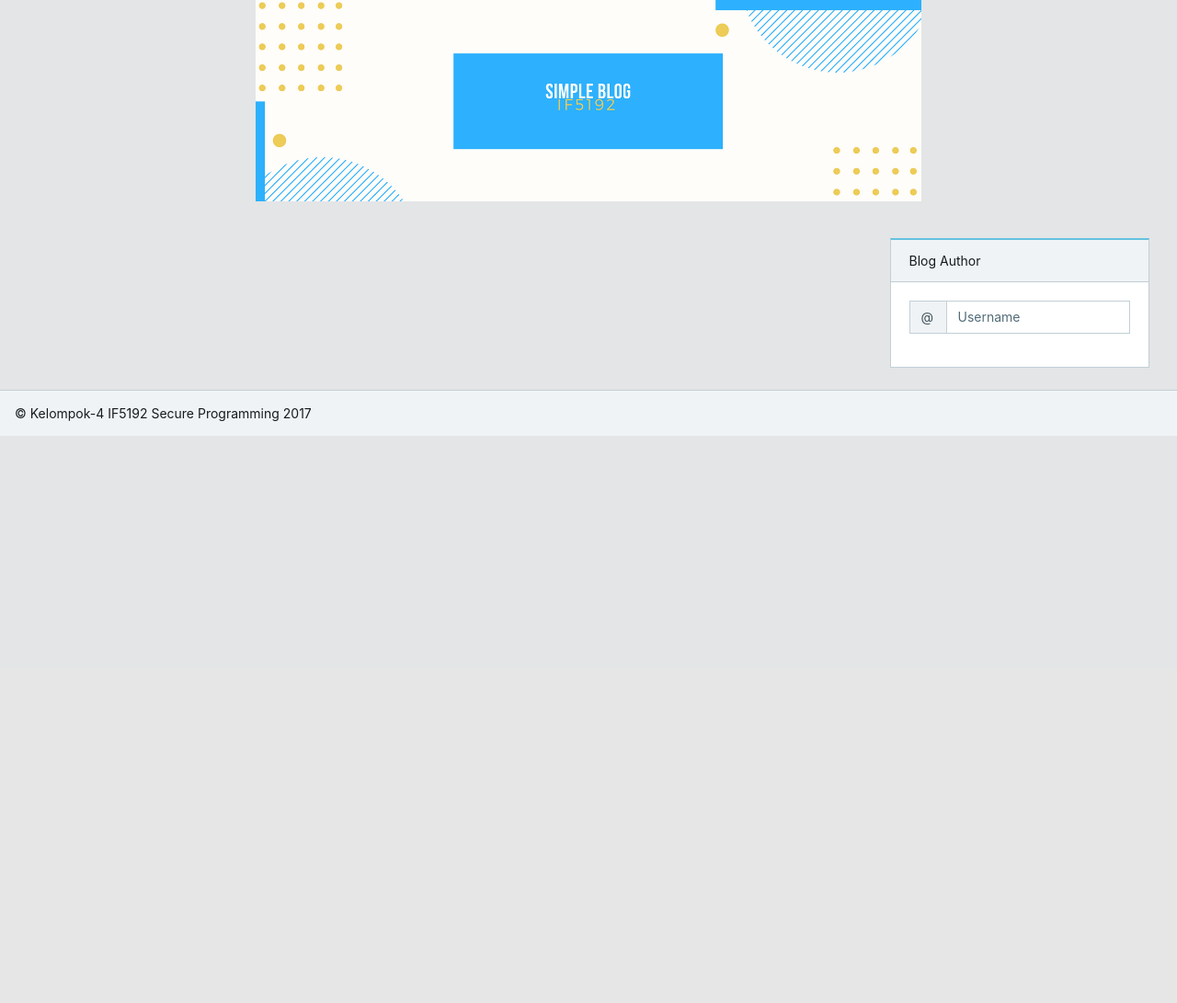
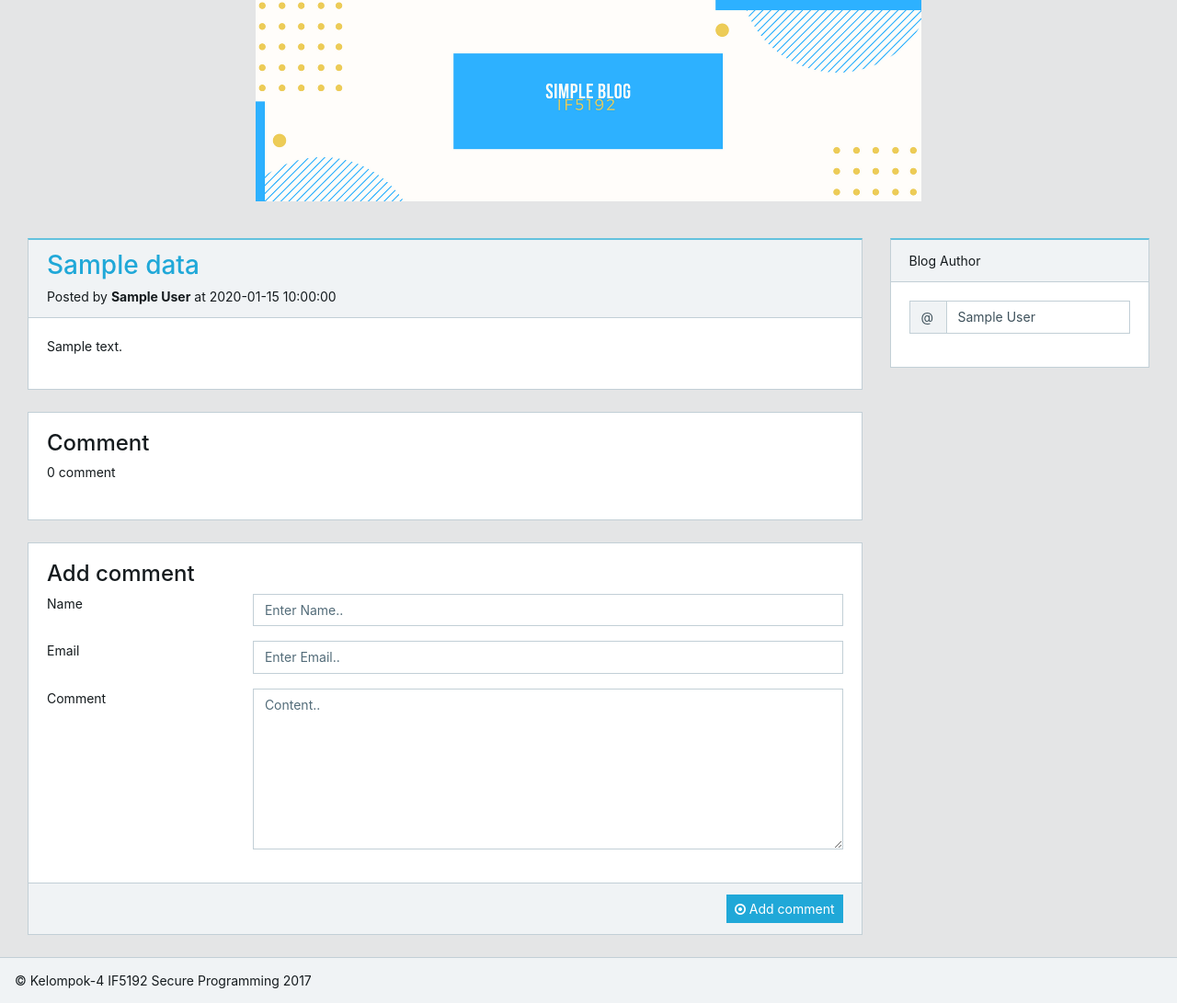
Before and after one commit to jsetiady/MiniBlog, a PHP site: the page made by src/view/blog.php in a window 1280 px wide. Shown: the part 72-1163 px from the top of the page at 92% size. Before the commit the page ends 546 px from the top, so only its background shows below. Run offline with PHP 8.4, Linux system fonts and the light colour scheme; the visitor is signed in with stand-in values (Sample User, id 1); the template is opened without the code that fills it: most values are stand-ins (such as "Sample title", 1, 10 or a date in 2020); some libraries are stand-ins or nearby versions.

Commit message:
Fix view blog

```diff
--- a/src/view/blog.php
+++ b/src/view/blog.php
@@ -20,30 +20,16 @@
                 <div class="row">
                     <div class="col-md-9">
 
+                        <?php foreach($data as $d): ?>
+                             <?php include 'blog_content.php'; ?>
+                            <?php include 'blog_comment.php'; ?>
+                        <?php endforeach; ?>
 
-
+                        <?php include 'blog_emptypost.php'; ?>
+                        <?php include 'blog_paging.php'; ?>
                     </div>
 
-                    <?php
-                        if (!empty($data))
-                        {
-                    ?>
-                        <div class="col-md-3">
-                            <div class="card card-accent-info" style="margin-top:40px">
-                                <div class="card-header">
-                                  Blog Author
-                                </div>
-                                <div class="card-body">
-                                    <div class="input-group mb-3">
-                                      <span class="input-group-addon">@</span>
-                                      <input style="background-color:#FFF" type="text" class="form-control" disabled placeholder="Username" value="<?php echo $data[0]->postAuthor; ?>">
-                                    </div>
-                                </div>
-                              </div>
-                        </div>
-                        <?
-                        }
-                        ?>
+                   <?php include 'blog_author.php'; ?>
 
 
                 </div>
--- /dev/null
+++ b/src/view/blog_author.php
@@ -0,0 +1,20 @@
+ <?php
+    if (!empty($data))
+    {
+?>
+    <div class="col-md-3">
+        <div class="card card-accent-info" style="margin-top:40px">
+            <div class="card-header">
+              Blog Author
+            </div>
+            <div class="card-body">
+                <div class="input-group mb-3">
+                  <span class="input-group-addon">@</span>
+                  <input style="background-color:#FFF" type="text" class="form-control" disabled placeholder="Username" value="<?php echo $data[0]->postAuthor; ?>">
+                </div>
+            </div>
+          </div>
+    </div>
+    <?php
+    }
+    ?>
--- /dev/null
+++ b/src/view/blog_comment.php
@@ -0,0 +1,59 @@
+<?php
+    if(isset($postId)) {
+    ?>
+            <div class="card ">
+                <div class="card-body">
+                    <h4>Comment</h4>
+                    <div id="commentSection">
+                        <div class="row">
+                            <div class="col-md-3">0 comment</div>
+                        </div><br/>
+                    </div>
+                </div>
+            </div>
+
+
+          <div class="card">
+            <div class="card-body">
+                <h4>Add comment</h4>
+                    <form id="commentForm" method="post" >
+                        <div class="form-group row">
+                          <label class="col-md-3 form-control-label" for="addCommentName">Name</label>
+                          <div class="col-md-9">
+                            <input type="text" id="addCommentName" name="name" class="form-control" placeholder="Enter Name..">
+                            <div id="feedbackAddCommentName" class="invalid-feedback hidden">
+                              Invalid name
+                            </div>
+                          </div>
+                        </div>
+                        <div class="form-group row">
+                          <label class="col-md-3 form-control-label" for="addCommentEmail">Email</label>
+                          <div class="col-md-9">
+                            <input type="email" id="addCommentEmail" name="email" class="form-control" placeholder="Enter Email..">
+                            <div id="feedbackAddCommentEmail" class="invalid-feedback hidden">
+                              Invalid email
+                            </div>
+                          </div>
+                        </div>
+                        <div class="form-group row">
+                            <label class="col-md-3 form-control-label" for="addCommentComment">Comment</label>
+                            <div class="col-md-9">
+                              <textarea id="addCommentComment" name="comment" rows="9" class="form-control" placeholder="Content.."></textarea>
+                              <div id="feedbackAddCommentComment" class="invalid-feedback hidden">
+                              Input invalid
+                              </div>
+                              <input type="hidden" id="addCommentDate" name="commentDate" />
+                              <input type="hidden" id="addCommentPostId" name="postId" />
+                          </div>
+                        </div>
+                    </form>
+            </div>
+            <div class="card-footer">
+              <button id="addComment" type="submit" class="btn btn-sm btn-primary float-right"><i class="fa fa-dot-circle-o"></i> Add comment</button>
+            </div>
+          </div>
+
+
+    <?php
+    }
+    ?>
--- /dev/null
+++ b/src/view/blog_content.php
@@ -0,0 +1,25 @@
+<div class="card card-accent-info" style="margin-top:40px">
+    <div class="card-header">
+        <a href="<?php echo API_URL . "blog/" . $d->postAuthor . "/" . $d->postId ;?>">
+            <h3><?php echo $d->postTitle; ?></h3>
+        </a>
+        <span>Posted by <b><?php echo $d->postAuthor; ?></b> at <?php echo $d->postDate?></span>
+        <?php if ($_SESSION['username'] == $d->postAuthor) { ?>
+            <a href="#" onclick='confirmdelete(<?php echo $d->postId?>, "<?php echo $d->postAuthor?>")'>
+                <span class="badge badge-danger float-right launch-confirm" data-toggle="modal"   >Delete</span>
+        </a>&nbsp;&nbsp;
+            <a href="<?php echo API_URL?>editpost?postId=<?php echo $d->postId?>&blog=1">
+                <span class="badge badge-warning float-right">Edit</span>
+        </a>
+            <form method="post" action="<?php echo API_URL?>deletePost" id="delete<?php echo $d->postId;?>">
+                <input type="hidden" name="postAuthor" value="<?php echo $d->postAuthor; ?>"/>
+                <input type="hidden" name="postId" value="<?php echo $d->postId;?>"/>
+                <input type="hidden" name="back" value="blog"/>
+            </form>
+        <?php } ?>
+    </div>
+    <div class="card-body">
+        <p> <?php echo $d->postContent; ?></p>
+        <?php if(!isset($postId)) { ?><a href="<?php echo API_URL . "blog/" . $d->postAuthor . "/" . $d->postId ;?>" class="float-right">View Comment(s)</a> <?php } ?>
+    </div>
+ </div>
--- /dev/null
+++ b/src/view/blog_emptypost.php
@@ -0,0 +1,13 @@
+<?php
+if (empty($data))
+{
+?>
+
+<div class="card card" style="margin-top:40px">
+    <div class="card-body">
+      No post found.
+    </div>
+</div>
+<?php
+}
+?>
--- /dev/null
+++ b/src/view/blog_paging.php
@@ -0,0 +1,13 @@
+<?php if(!isset($postId)) { ?>
+<ul class="pagination">
+      <?php
+      for($i=0;$i<$page;$i++) {
+          ?>
+    <li class="page-item <?php if($i==($pg-1)) { echo "active"; } ?>">
+      <a class="page-link" href="?page=<?php echo $i+1; ?>"><?php echo $i+1; ?></a>
+    </li>
+      <?php
+      }
+        ?>
+  </ul>
+<?php } ?>
```
